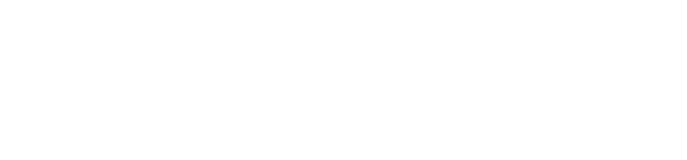
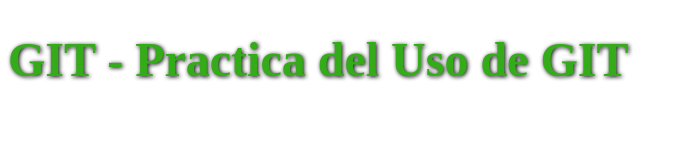
Before and after one commit to Mor2121/mor-FrontEnd, a plain HTML site: page index.html in a window 1280 px wide. Shown: the whole page, without its empty margins (0-687 px from the left). Drawn offline with Linux system fonts and the light colour scheme.

Commit message:
se agrega un titulo al archivo index.html

```diff
--- a/index.html
+++ b/index.html
@@ -7,6 +7,6 @@
   <title>ARGENTINA PROGRAMA - Proyecto</title>
 </head>
 <body>
-
+  <h1 style="font-size: 3rem; color: rgb(52, 172, 25); text-shadow: 1px 1px 4px black">GIT - Practica del Uso de GIT</h1>
 </body>
 </html>
```
